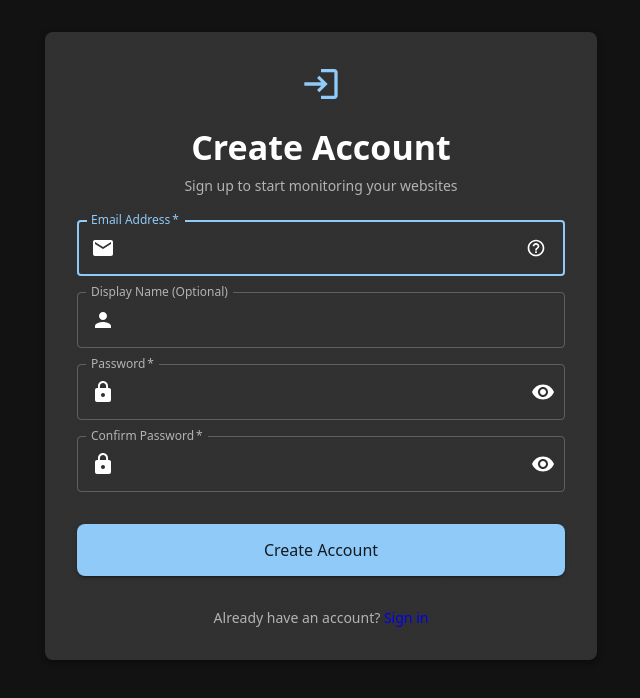
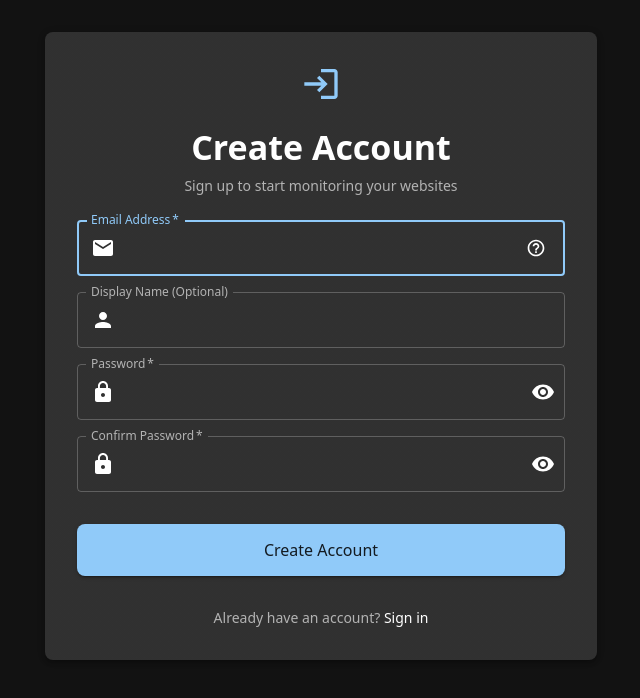
Before and after one commit to frederik-lunde/pingify, a React (Vite) app in the folder client/: page /register in a window 1280 px wide. Shown: the top 698 px of the page, without its empty margins (319-959 px from the left). Built offline with nearby package versions, Linux system fonts and the light colour scheme; no server answers.

Commit message:
new colours for create account or sign in links

```diff
--- a/client/src/pages/Login.tsx
+++ b/client/src/pages/Login.tsx
@@ -142,7 +142,6 @@ const Login: React.FC = () => {
                  <Grid size={12}>
                   <Box sx={{ display: "flex", justifyContent: "space-between", alignItems: "center" }}>
                     <Field as={FormControlLabel} control={<Checkbox name="rememberMe" color="primary"/>} label="Remember me"/>
-                    <Typography variant="body2" color="primary" sx={{ cursor: "pointer" }}>Forgot password?</Typography>
                   </Box>
                 </Grid>
 
@@ -160,9 +159,9 @@ const Login: React.FC = () => {
                   </Button>
                 </Grid>
 
-                {/* Sign Up Link - unchanged */}
+                {/* Sign Up Link */}
                 <Grid size={12} sx={{ mt: 2, textAlign: "center" }}>
-                  <Typography variant="body2" color="textSecondary">Don't have an account? <Link to="/register" style={{ textDecoration: "none", color: "primary.main" }}>Create account</Link></Typography>
+                  <Typography variant="body2" color="textSecondary">Don't have an account? <Link to="/register" style={{ textDecoration: "none", color: "white" }}>Create account</Link></Typography>
                 </Grid>
               </Grid>
             </Form>
--- a/client/src/pages/Register.tsx
+++ b/client/src/pages/Register.tsx
@@ -159,7 +159,7 @@ const Register: React.FC = () => {
                 </Grid>
 
                 <Grid size={12} sx={{ mt: 2, textAlign: "center" }}>
-                  <Typography variant="body2" color="textSecondary">Already have an account? <Link to="/login" style={{ textDecoration: "none", color: "primary.main" }}>Sign in</Link></Typography>
+                  <Typography variant="body2" color="textSecondary">Already have an account? <Link to="/login" style={{ textDecoration: "none", color: "white" }}>Sign in</Link></Typography>
                 </Grid>
               </Grid>
             </Form>
```
